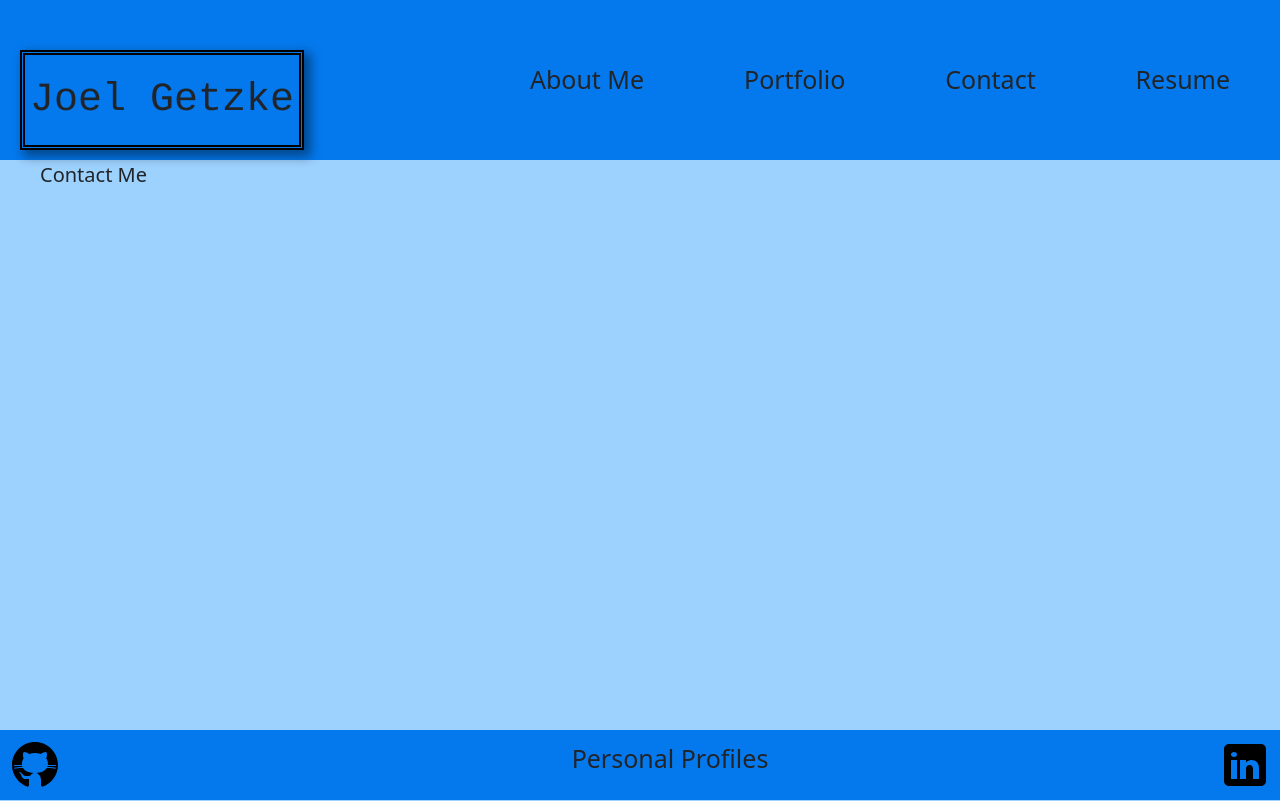
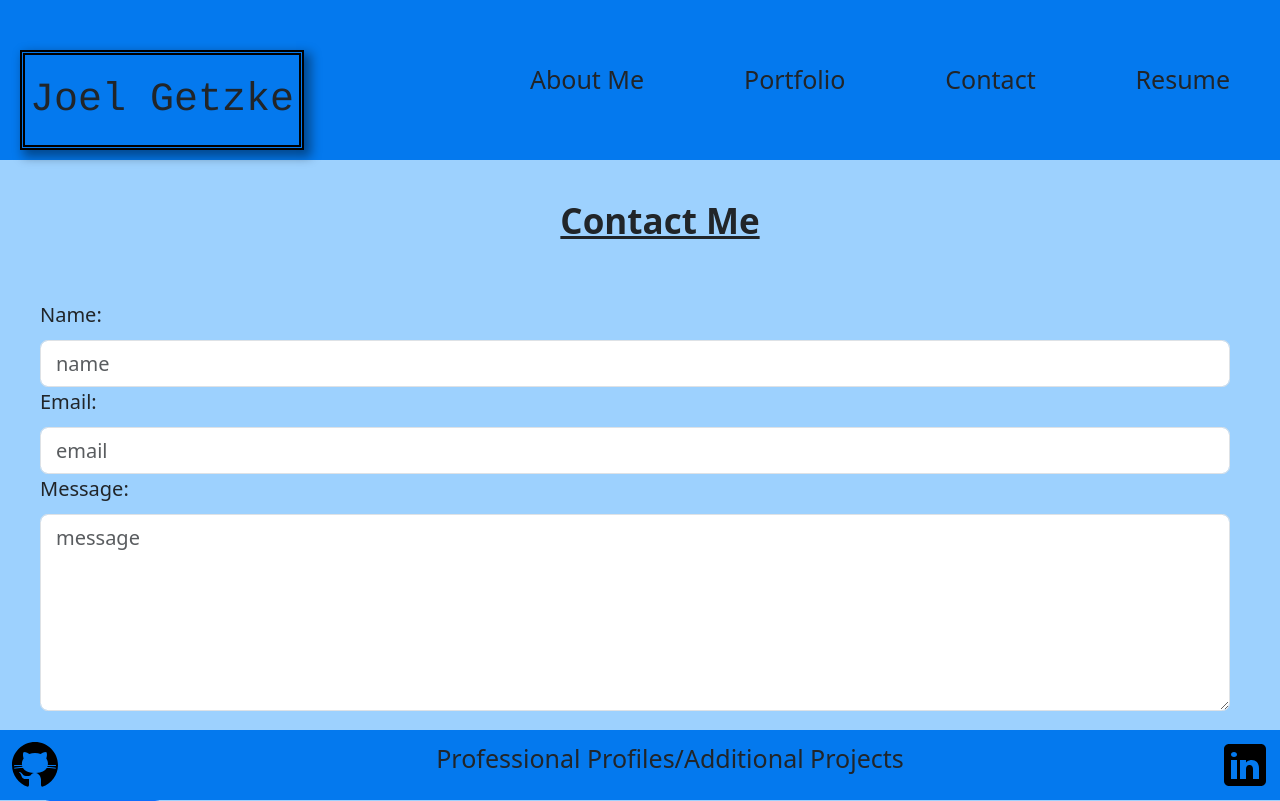
Before and after one commit to Glansburg/ReactPortfolio, a React (Vite) app: page / in a window 1280 px wide. Both pictures are taken after a click on the link "Contact". Built offline with nearby package versions, Linux system fonts and the light colour scheme.

Commit message:
Contact Me page complete

```diff
--- a/package.json
+++ b/package.json
@@ -13,6 +13,7 @@
   "dependencies": {
     "bootstrap": "^5.3.2",
     "react": "^18.2.0",
+    "react-bootstrap": "^2.9.1",
     "react-dom": "^18.2.0",
     "react-router-dom": "^6.18.0"
   },
--- a/src/App.css
+++ b/src/App.css
@@ -110,6 +110,12 @@ height: 80vh;
 
 }
 
+.custom-screen {
+  position: relative;
+  bottom: 40px; /* You can change the value to the desired distance */
+}
+
+
 .custom-height {
   height: 100px;
   padding-top: 10px;
@@ -129,6 +135,10 @@ height: 80vh;
 
 }
 
+.custom-margin-2 {
+  margin-right: 50px;
+}
+
 .custom-margin-bottom {
   margin-bottom: 70px;
 }
--- a/src/App.jsx
+++ b/src/App.jsx
@@ -40,7 +40,7 @@ const [page, setPage] = useState("About")
 </a>
 
 
-  <div className="fs-5">Personal Profiles</div>
+  <div className="fs-5">Professional Profiles/Additional Projects</div>
   <a href="https://www.linkedin.com/in/joel-getzke-8b0288298/">
   <img className="" src={Linkedin} alt="sellegant" />
 </a>
--- a/src/components/About.jsx
+++ b/src/components/About.jsx
@@ -5,8 +5,8 @@ function About() {
     return (
         <div className='porfolio-div'>
         <img className='mt-4 custom-border' src={JoelPicture} alt="Picture of creater"/> <br/>
-        <div className="custom-height text-center mt-3">About Me </div>
-        <div className='about-me-description'> I'm a motivated fullstack coding bootcamp graduate who is always eager to learn more when it comes to code.  Currently I have knowlege in HTML/CSS Javascript for front and backend development, utilizing node.js.  I have learned frameworks like React, bootstrap, jquery, express.js and others.   I currently live in Duluth MN where I can often be found hiking on the weekends enjoying nature.</div>
+        <div className="custom-height custom-screen text-center">About Me </div>
+        <div className='about-me-description mb-20'> I'm a motivated fullstack coding bootcamp graduate who is always eager to learn more when it comes to code.  Currently I have knowlege in HTML/CSS Javascript for front and backend development, utilizing node.js.  I have learned frameworks like React, bootstrap, jquery, express.js and others.   I currently live in Duluth MN where I can often be found hiking on the weekends enjoying nature.</div>
         </div>
     )
 }
--- a/src/components/Contact.jsx
+++ b/src/components/Contact.jsx
@@ -1,9 +1,118 @@
-import { useState } from 'react';
+import { useState } from "react";
+import { validateEmail } from "../utils/helpers";
 
-function Contact() {
-    return (
-        <div>Contact Me</div>
-    )
+ function Contact() {
+    const recipientEmail = "joelgetzke@outlook.com";
+  const [email, setEmail] = useState("");
+  const [userName, setUserName] = useState("");
+  const [message, setMessage] = useState("");
+  const [errorMessage, setErrorMessage] = useState("");
+
+  const handleInputChange = (e) => {
+    const { target } = e;
+    const inputType = target.name;
+    const inputValue = target.value;
+
+    if (inputType === "email") {
+      setEmail(inputValue);
+      if (!inputValue) {
+        setErrorMessage("Email is required");
+      } else {
+        setErrorMessage("");
+      }
+    } else if (inputType === "userName") {
+      setUserName(inputValue);
+      if (!inputValue) {
+        setErrorMessage("Name is required");
+      } else {
+        setErrorMessage("");
+      }
+    } else if (inputType === "message") {
+      setMessage(inputValue);
+      if (!inputValue) {
+        setErrorMessage("Message is required");
+      } else {
+        setErrorMessage("");
+      }
+    } else {
+      setErrorMessage(`Unkown Input ${inputValue}`);
+    }
+  };
+
+  const handleFormSubmit = (e) => {
+    e.preventDefault();
+
+    if (!userName) {
+      setErrorMessage("Name is required");
+      return;
+    } else if (!validateEmail(email) && !email) {
+      setErrorMessage("Email is required");
+      return;
+    } else if (!message) {
+      setErrorMessage("Message is required");
+      return;
+    }
+
+    setUserName("");
+    setEmail("");
+    setMessage("");
+    setErrorMessage("");
+    alert(
+      `Thanks ${userName} for contacting me, I will get back to you as soon as I can!`
+    );
+  };
+
+  return (
+    <>
+      <div className="">
+        <h2 className="text-center mt-4 custom-height ">Contact Me</h2>
+      </div>
+      <div className="">
+        <form className=" custom-margin-2" onSubmit={handleFormSubmit}>
+        <label className="pb-1" for="exampleFormControlInput1" class="form-label">Name:</label>
+          <input
+            value={userName}
+            name="userName"
+            onChange={handleInputChange}
+            type="text"
+            placeholder="name"
+            class="form-control"
+            id="exampleFormControlInput1"
+          />
+        <label className="pb-2 pt-2" for="exampleFormControlInput1" class="form-label">Email:</label>
+          <input
+            value={email}
+            name="email"
+            onChange={handleInputChange}
+            type="email"
+            placeholder="email"
+            class="form-control"
+            id="exampleFormControlInput1"
+          />
+          <label className=" pb-2 pt-2" for="exampleFormControlTextarea1" class="form-label">Message:</label>
+          <textarea
+            rows={6}
+            value={message}
+            name="message"
+            onChange={handleInputChange}
+            type="text"
+            placeholder="message"
+            class="form-control"
+            id="exampleFormControlTextarea1"
+          />
+
+          <a href={`mailto:${recipientEmail}`}>
+          <button type="button" class="btn btn-outline-primary btn-lg mt-4">Submit</button>
+          </a>
+        </form>
+        {errorMessage && (
+          <div>
+            <p className="error-text">{errorMessage}</p>
+          </div>
+        )}
+      </div>
+    </>
+  );
 }
 
-export default Contact
+export default Contact;
--- /dev/null
+++ b/src/utils/helpers.js
@@ -0,0 +1,4 @@
+export function validateEmail(email) {
+    const re = /^(([^<>()[\]\\.,;:\s@"]+(\.[^<>()[\]\\.,;:\s@"]+)*)|(".+"))@((\[[0-9]{1,3}\.[0-9]{1,3}\.[0-9]{1,3}\.[0-9]{1,3}\])|(([a-zA-Z\-0-9]+\.)+[a-zA-Z]{2,}))$/;
+    return re.test(String(email).toLowerCase());
+  }
```
Also changed, not shown: 1 other file (tests, documents, lock files or other folders).
